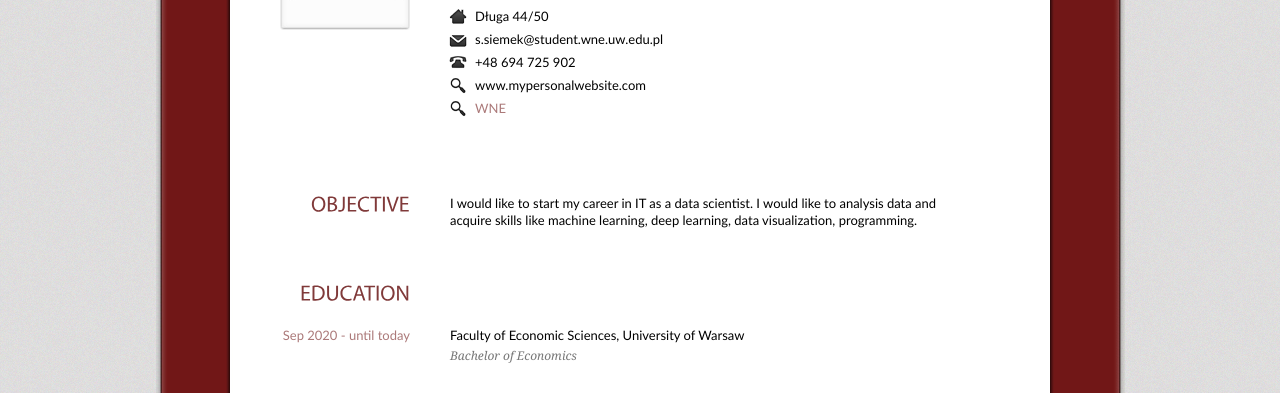
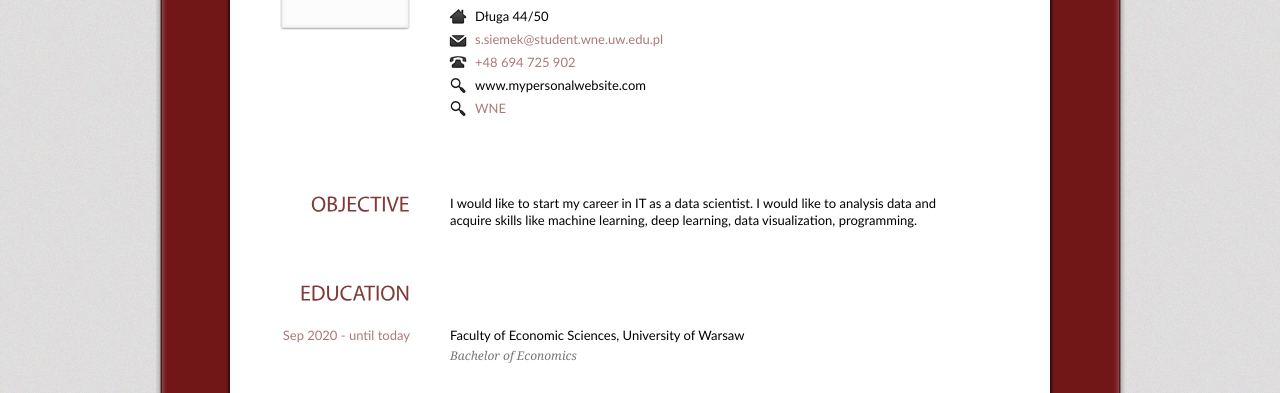
Before and after one commit to sylwiasiemek/strona, a plain HTML site: page index.html in a window 1280 px wide. Shown: the part 402-795 px from the top of the page. Drawn offline with Linux system fonts and the light colour scheme.

Commit message:
Add files via upload

```diff
--- a/index.html
+++ b/index.html
@@ -43,8 +43,8 @@
               <span>Computer Science and Econometrics student</span></h1>
             <ul>
               <li class="ad">Długa 44/50</li>
-              <li class="mail">s.siemek@student.wne.uw.edu.pl</li>
-              <li class="tel">+48 694 725 902</li>
+              <li class="mail"><a href="mailto:s.siemek@student.wne.uw.edu.pl">s.siemek@student.wne.uw.edu.pl</a></li>
+              <li class="tel"><a href="tel:+48694725902">+48 694 725 902</a></li>
               <li class="web">www.mypersonalwebsite.com</li>
               <li class="web"><a href="https://www.wne.uw.edu.pl" target="_blank">WNE</a></li>
             </ul>
```
